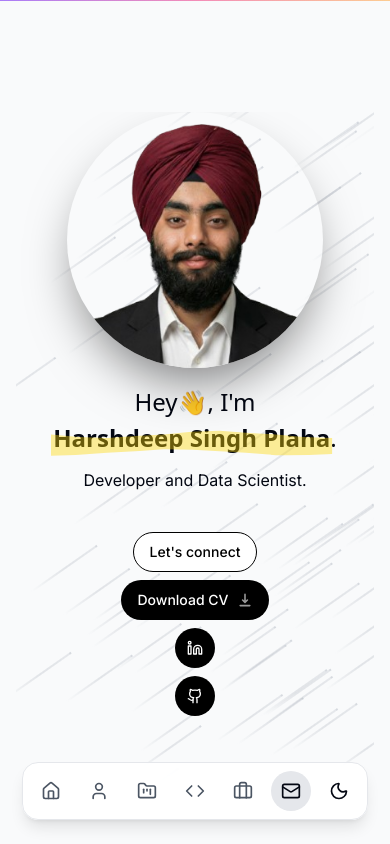
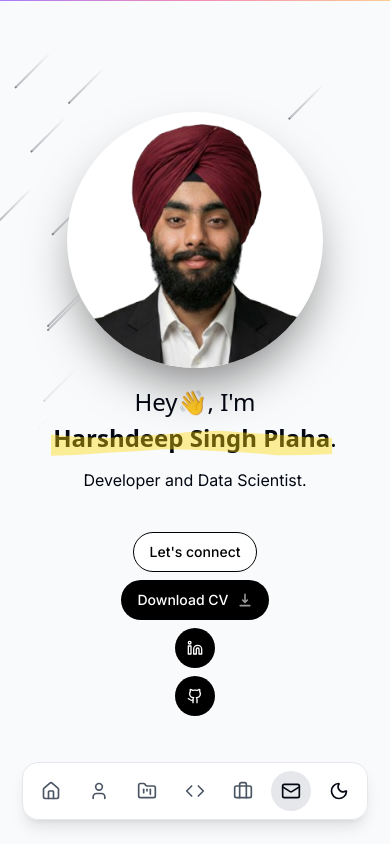
Before and after one commit to Harshdeepplaha/portfolio-website, a Next.js app: page / in a window 390 px wide. Shown: the top 844 px of the page. Built offline with nearby package versions, Linux system fonts and the light colour scheme; no server answers.

Commit message:
Refactor Intro and Meteors components for improved styling and performance. Adjusted meteor count and animation properties, updated background styles, and enhanced layout responsiveness.

```diff
--- a/components/intro.tsx
+++ b/components/intro.tsx
@@ -22,23 +22,22 @@ export default function Intro() {
     <section
       ref={ref}
       id="home"
-      className="mb-28 max-w-[70rem] text-center sm:mb-0 scroll-mt-[100rem] relative min-h-[700px] w-full overflow-hidden"
+      className="mb-28 max-w-[70rem] text-center sm:mb-0 scroll-mt-[100rem] relative min-h-[700px] w-full overflow-visible"
     >
-      {/* Meteors Background */}
-      <div className="absolute inset-0 z-0 pointer-events-none overflow-visible">
+      {/* Meteors Background - Full Screen */}
+      <div className="absolute left-[calc(-50vw+50%)] right-[calc(-50vw+50%)] w-screen h-full z-0 pointer-events-none overflow-visible">
         <Meteors
-          number={150}
-          minDelay={0}
-          maxDelay={0.5}
-          minDuration={3}
-          maxDuration={8}
-          angle={215}
+          number={20}
+          angle={45}
         />
       </div>
 
       <div className="relative z-10">
         <div className="flex items-center justify-center">
           <div className="relative">
+            {/* Background circle to hide meteors behind image */}
+            <div className="absolute inset-0 h-64 w-64 rounded-full bg-background dark:bg-background -z-10" />
+
             <motion.div
               initial={{ opacity: 0, scale: 0 }}
               animate={{ opacity: 1, scale: 1 }}
@@ -46,7 +45,7 @@ export default function Intro() {
                 type: "tween",
                 duration: 0.2,
               }}
-              className="h-64 w-64 rounded-full overflow-hidden shadow-2xl dark:bg-black/30"
+              className="h-64 w-64 rounded-full overflow-hidden shadow-2xl dark:bg-black/30 relative z-10"
               style={{ boxShadow: '0 25px 50px -12px rgba(0, 0, 0, 0.5)' }}
             >
               <Image
--- a/components/ui/meteors.tsx
+++ b/components/ui/meteors.tsx
@@ -1,3 +1,4 @@
+
 "use client"
 
 import React, { useEffect, useState } from "react"
@@ -28,12 +29,10 @@ export const Meteors = ({
   )
 
   useEffect(() => {
-    if (typeof window === "undefined") return;
-
     const styles = [...new Array(number)].map(() => ({
       "--angle": -angle + "deg",
-      top: `${Math.random() * 100}%`,
-      left: `${Math.random() * 100}%`,
+      top: "-5%",
+      left: `calc(0% + ${Math.floor(Math.random() * window.innerWidth)}px)`,
       animationDelay: Math.random() * (maxDelay - minDelay) + minDelay + "s",
       animationDuration:
         Math.floor(Math.random() * (maxDuration - minDuration) + minDuration) +
@@ -50,12 +49,12 @@ export const Meteors = ({
           key={idx}
           style={{ ...style }}
           className={cn(
-            "animate-meteor pointer-events-none absolute w-[2px] h-[2px] rotate-[var(--angle)] rounded-full bg-gray-300 dark:bg-gray-400 shadow-[0_0_4px_rgba(255,255,255,0.5)]",
+            "animate-meteor pointer-events-none absolute size-0.5 rotate-[var(--angle)] rounded-full bg-zinc-500 shadow-[0_0_0_1px_#ffffff10]",
             className
           )}
         >
           {/* Meteor Tail */}
-          <div className="pointer-events-none absolute top-1/2 -z-10 h-[1px] w-[80px] -translate-y-1/2 bg-gradient-to-r from-gray-300 via-gray-400/50 to-transparent dark:from-gray-400 dark:via-gray-500/40" />
+          <div className="pointer-events-none absolute top-1/2 -z-10 h-px w-[50px] -translate-y-1/2 bg-gradient-to-r from-zinc-500 to-transparent" />
         </span>
       ))}
     </>
```
